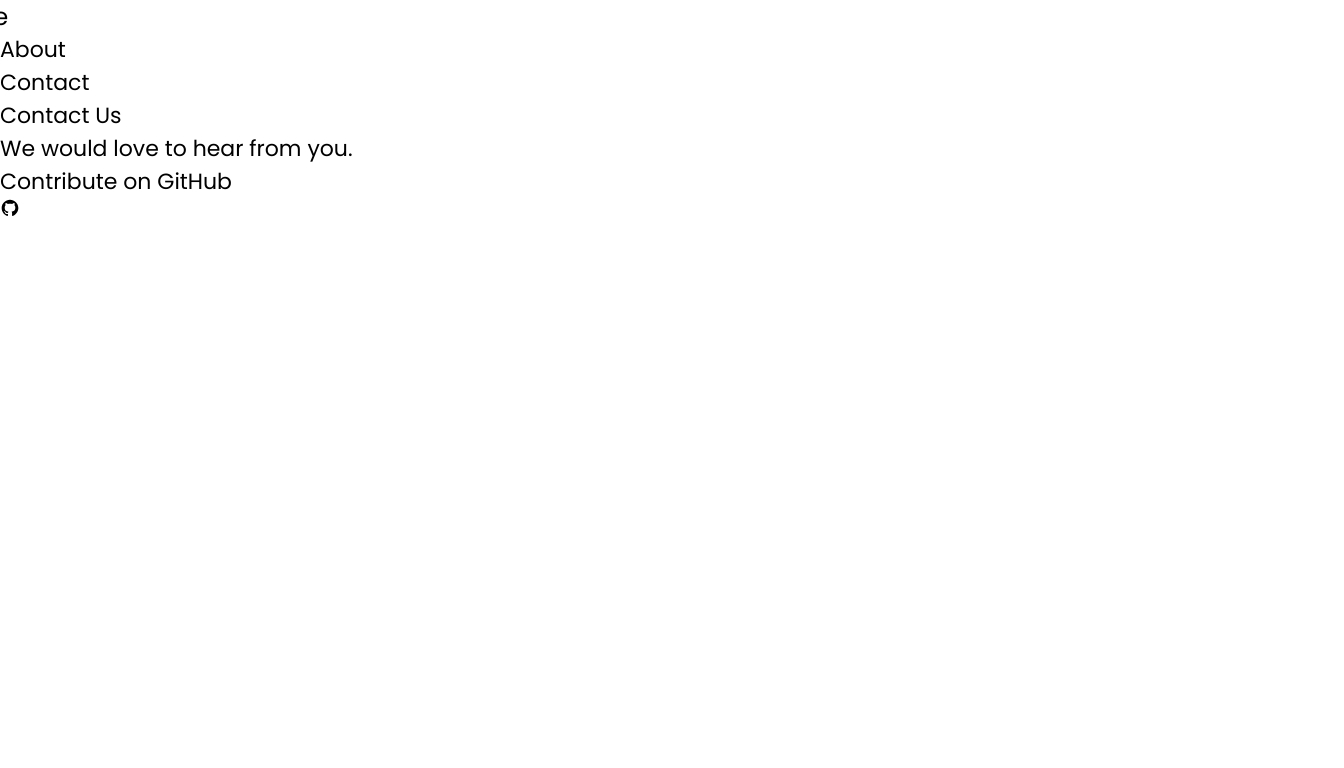
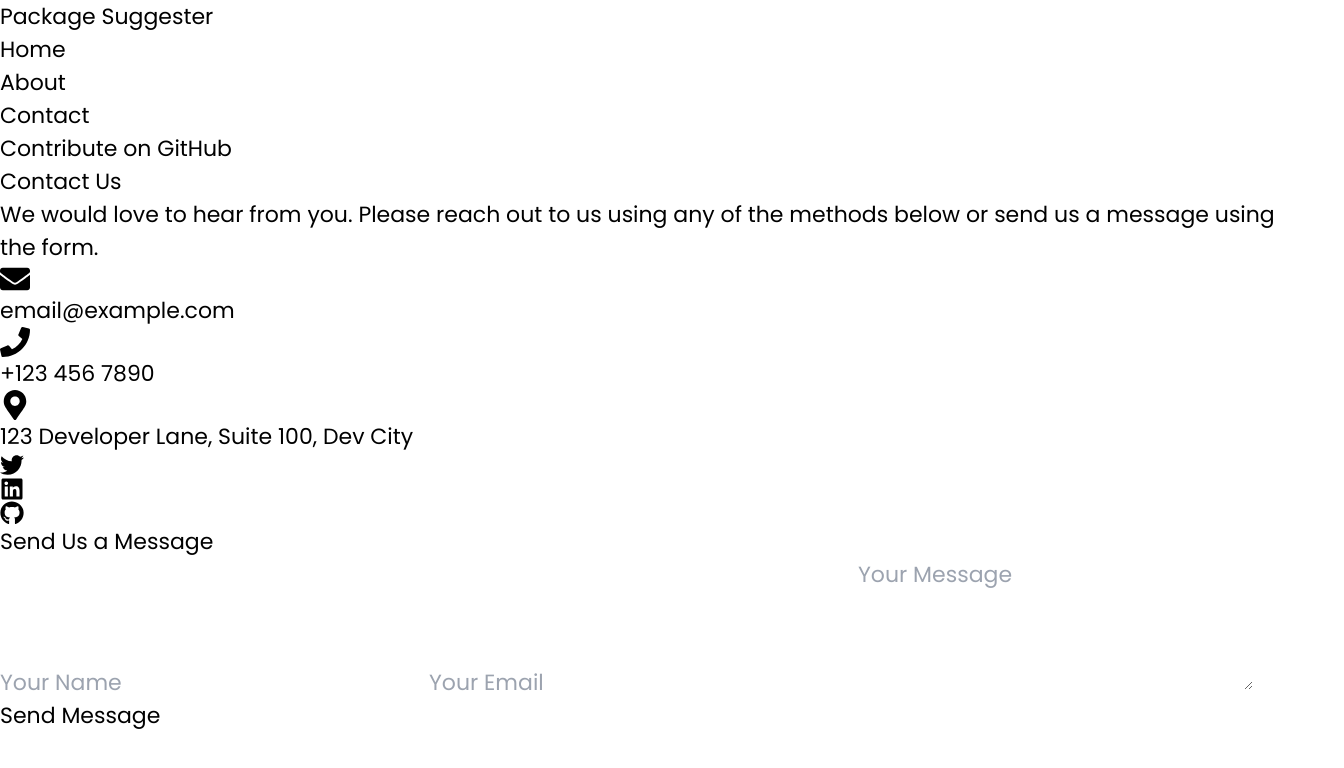
Before and after one commit to Muhammad-Owais-Warsi/NPM-Suggester, a React (Vite) app: page /contact in a window 1280 px wide. Shown: the top 768 px of the page, 1344 px wide, since content can reach past the window. Built offline with nearby package versions, Linux system fonts and the light colour scheme; no server answers; what @nextui-org/react would draw is missing.

Commit message:
updated navbar and contact page

```diff
--- a/src/components/Contact/Contact.tsx
+++ b/src/components/Contact/Contact.tsx
@@ -1,41 +1,102 @@
-// components/Contact/Contact.tsx
 import React from "react";
 import { motion } from "framer-motion";
-import { RiGithubFill } from "react-icons/ri";
+import { FaEnvelope, FaPhone, FaMapMarkerAlt, FaTwitter, FaLinkedin, FaGithub } from "react-icons/fa";
 
 const Contact: React.FC = () => {
-    // Remove scroll bar by applying CSS to the body
+    // Enable scrolling on mount and disable on unmount
     React.useEffect(() => {
-        document.body.style.overflow = 'hidden'; // Disable scrolling on mount
+        document.body.style.overflow = 'auto'; // Re-enable scrolling on mount
         return () => {
-            document.body.style.overflow = 'auto'; // Re-enable scrolling on unmount
+            document.body.style.overflow = 'hidden'; // Disable scrolling on unmount
         };
     }, []);
 
     return (
-        <div className="min-h-screen bg-gradient-to-r from-blue-400 to-violet-600 flex flex-col items-center justify-center text-white">
+        <div className="min-h-screen bg-gradient-to-r from-blue-400 to-violet-600 flex flex-col md:flex-row items-center justify-center text-white">
             <motion.div
                 initial={{ opacity: 0, y: -50 }}
                 animate={{ opacity: 1, y: 0 }}
                 transition={{ duration: 0.5 }}
-                className="text-center"
+                className="text-center md:text-left md:w-1/2 px-8 py-16 md:py-0"
             >
                 <h1 className="text-4xl font-bold mb-6">Contact Us</h1>
                 <p className="text-xl mb-8 max-w-prose">
-                    We would love to hear from you.
+                    We would love to hear from you. Please reach out to us using any of the methods below or send us a message using the form.
                 </p>
+                <div className="flex items-center space-x-4 mb-4">
+                    <FaEnvelope size={30} />
+                    <span className="text-lg">email@example.com</span>
+                </div>
+                <div className="flex items-center space-x-4 mb-4">
+                    <FaPhone size={30} />
+                    <span className="text-lg">+123 456 7890</span>
+                </div>
+                <div className="flex items-center space-x-4 mb-8">
+                    <FaMapMarkerAlt size={30} />
+                    <span className="text-lg">123 Developer Lane, Suite 100, Dev City</span>
+                </div>
+                {/* Social Media Icons */}
+                <div className="flex space-x-4">
+                    <a
+                        href="https://twitter.com/example"
+                        target="_blank"
+                        rel="noopener noreferrer"
+                        className="text-white hover:text-gray-200 transition-colors duration-300"
+                    >
+                        <FaTwitter size={24} />
+                    </a>
+                    <a
+                        href="https://linkedin.com/company/example"
+                        target="_blank"
+                        rel="noopener noreferrer"
+                        className="text-white hover:text-gray-200 transition-colors duration-300"
+                    >
+                        <FaLinkedin size={24} />
+                    </a>
+                    <a
+                        href="https://github.com/example"
+                        target="_blank"
+                        rel="noopener noreferrer"
+                        className="text-white hover:text-gray-200 transition-colors duration-300"
+                    >
+                        <FaGithub size={24} />
+                    </a>
+                </div>
             </motion.div>
-            <motion.a
-                    href="https://github.com/Muhammad-Owais-Warsi/NPM-Suggester"
-                    target="_blank"
-                    rel="noopener noreferrer"
-                    className="inline-flex items-center px-6 py-3 bg-white text-blue-600 font-semibold rounded-md hover:bg-gray-200 transition duration-300"
-                    whileHover={{ scale: 1.05 }}
-                    whileTap={{ scale: 0.95 }}
-                >
-                    Contribute on GitHub
-                    <RiGithubFill className="ml-2" size={20} /> {/* GitHub icon */}
-                </motion.a>
+            {/* Contact Form */}
+            <motion.div
+                initial={{ opacity: 0, scale: 0.8 }}
+                animate={{ opacity: 1, scale: 1 }}
+                transition={{ delay: 0.5, duration: 0.5 }}
+                className="text-center md:text-left md:w-1/2 px-8 py-16 md:py-0 ml-11"
+            >
+                <h2 className="text-xl md:text-3xl font-bold mb-6">
+                    Send Us a Message
+                </h2>
+                <form className="flex flex-col items-center md:items-start space-y-4">
+                    <input
+                        type="text"
+                        placeholder="Your Name"
+                        className="px-4 py-2 w-full md:w-96 rounded-md bg-white text-gray-800 placeholder-gray-500 focus:outline-none focus:ring-2 focus:ring-blue-400"
+                    />
+                    <input
+                        type="email"
+                        placeholder="Your Email"
+                        className="px-4 py-2 w-full md:w-96 rounded-md bg-white text-gray-800 placeholder-gray-500 focus:outline-none focus:ring-2 focus:ring-blue-400"
+                    />
+                    <textarea
+                        placeholder="Your Message"
+                        rows={4}
+                        className="px-4 py-2 w-full md:w-96 rounded-md bg-white text-gray-800 placeholder-gray-500 focus:outline-none focus:ring-2 focus:ring-blue-400"
+                    ></textarea>
+                    <button
+                        type="submit"
+                        className="px-6 py-3 bg-white text-blue-600 font-semibold rounded-md transition duration-300 transform hover:scale-105 hover:bg-gray-200 hover:text-blue-800"
+                    >
+                        Send Message
+                    </button>
+                </form>
+            </motion.div>
         </div>
     );
 };
--- a/src/components/Home/Home.tsx
+++ b/src/components/Home/Home.tsx
@@ -5,7 +5,7 @@ import { RiGithubFill } from "react-icons/ri"; // Import GitHub icon from react-
 
 const Home: React.FC = () => {
     return (
-        <div className="min-h-screen overflow-hidden  bg-gradient-to-r from-blue-400 to-blue-600 flex flex-col items-center justify-center text-white px-4 ">
+        <div className="min-h-screen bg-gradient-to-r from-blue-400 to-blue-600 flex flex-col items-center justify-center text-white px-4 py-7 overflow-y-auto">
             <motion.div
                 initial={{ opacity: 0, y: -50 }}
                 animate={{ opacity: 1, y: 0 }}
@@ -55,17 +55,51 @@ const Home: React.FC = () => {
                 <h2 className="text-xl md:text-3xl font-bold mb-6">
                     Why Use NPM Package Suggester?
                 </h2>
-                <ul className="text-lg md:text-xl list-disc list-inside">
+                <ul className="text-lg md:text-xl list-disc list-inside mb-8">
                     <li className="mb-2">Optimize your project's dependencies.</li>
                     <li className="mb-2">Get recommendations based on your specific needs.</li>
+                    <li className="mb-2">Improve project performance and maintainability.</li>
+                    <li className="mb-2">Stay updated with the latest and most efficient packages.</li>
                 </ul>
+                <h2 className="text-xl md:text-3xl font-bold mb-6">
+                    How It Works
+                </h2>
+                <p className="text-lg md:text-xl mb-8">
+                    NPM Package Suggester leverages advanced algorithms to analyze your project's structure and dependencies. It then provides you with optimized recommendations to enhance your project's efficiency and maintainability.
+                </p>
+                <p className="text-lg md:text-xl mb-8">
+                    Simply start by entering your project details or linking your repository, and let NPM Package Suggester do the rest. It's designed to integrate seamlessly into your workflow, making it easier than ever to manage NPM packages.
+                </p>
+                <motion.div
+                    whileHover={{ scale: 1.05 }}
+                    whileTap={{ scale: 0.95 }}
+                >
+                    <Link
+                        to="/main"
+                        className="inline-block px-6 py-3 bg-white text-blue-600 font-semibold rounded-md hover:bg-gray-200 transition duration-300"
+                    >
+                        Start Optimizing
+                    </Link>
+                </motion.div>
             </motion.div>
             <motion.div
                 initial={{ opacity: 0, scale: 0.8 }}
                 animate={{ opacity: 1, scale: 1 }}
                 transition={{ delay: 0.5, duration: 0.5 }}
-                className="text-center max-w-screen-lg"
+                className="text-center mb-8 max-w-screen-lg"
             >
+                <h2 className="text-xl md:text-3xl font-bold mb-6">
+                    Key Features
+                </h2>
+                <ul className="text-lg md:text-xl list-disc list-inside mb-8">
+                    <li className="mb-2">Real-time package suggestions.</li>
+                    <li className="mb-2">Detailed analysis of package usage.</li>
+                    <li className="mb-2">Integration with popular code editors.</li>
+                    <li className="mb-2">Customizable recommendation settings.</li>
+                </ul>
+                <p className="text-lg md:text-xl mb-4">
+                    Want to contribute? Visit our GitHub repository.
+                </p>
                 <motion.a
                     href="https://github.com/Muhammad-Owais-Warsi/NPM-Suggester"
                     target="_blank"
@@ -78,6 +112,44 @@ const Home: React.FC = () => {
                     <RiGithubFill className="ml-2" size={20} /> {/* GitHub icon */}
                 </motion.a>
             </motion.div>
+            <motion.div
+                initial={{ opacity: 0, scale: 0.8 }}
+                animate={{ opacity: 1, scale: 1 }}
+                transition={{ delay: 0.7, duration: 0.5 }}
+                className="text-center mb-8 max-w-screen-lg"
+            >
+                <h2 className="text-xl md:text-3xl font-bold mb-6">
+                    Testimonials
+                </h2>
+                <p className="text-lg md:text-xl mb-4">
+                    "NPM Package Suggester has significantly improved our project's efficiency. The recommendations are spot-on!" - Developer A
+                </p>
+                <p className="text-lg md:text-xl mb-4">
+                    "A must-have tool for any developer looking to optimize their NPM packages." - Developer B
+                </p>
+                <p className="text-lg md:text-xl mb-4">
+                    "The integration with our workflow was seamless and the benefits were immediate." - Developer C
+                </p>
+            </motion.div>
+            <motion.div
+                initial={{ opacity: 0, scale: 0.8 }}
+                animate={{ opacity: 1, scale: 1 }}
+                transition={{ delay: 0.9, duration: 0.5 }}
+                className="text-center max-w-screen-lg"
+            >
+                <h2 className="text-xl md:text-3xl font-bold mb-6">
+                    Contact Us
+                </h2>
+                <p className="text-lg md:text-xl mb-4">
+                    Have questions or need support? Reach out to us at:
+                </p>
+                <p className="text-lg md:text-xl mb-4">
+                    Email: support@npmsuggester.com
+                </p>
+                <p className="text-lg md:text-xl mb-4">
+                    Phone: +123 456 7890
+                </p>
+            </motion.div>
         </div>
     );
 };
--- a/src/components/Nabvar.tsx
+++ b/src/components/Nabvar.tsx
@@ -1,12 +1,24 @@
-// components/NavBar.tsx
 import React from "react";
 import { Link } from "react-router-dom";
 import { motion } from "framer-motion";
 
 const NavBar: React.FC = () => {
     return (
-        <nav className="bg-blue-600 p-4 shadow-md">
-            <ul className="flex justify-center space-x-6">
+        <nav className="bg-blue-600 p-4 shadow-md flex items-center justify-between">
+            {/* Animated H1 Tag */}
+            <motion.h1
+                initial={{ opacity: 0, y: -20 }}
+                animate={{ opacity: 1, y: 0 }}
+                transition={{ duration: 0.5 }}
+                className="text-white text-2xl font-bold"
+            >
+                <motion.span whileHover={{ scale: 1.1 }} whileTap={{ scale: 0.9 }}>
+                    Package Suggester
+                </motion.span>
+            </motion.h1>
+
+            {/* Navigation Links */}
+            <ul className="flex space-x-6">
                 {["Home", "About", "Contact"].map((text, index) => (
                     <motion.li
                         key={text}
@@ -25,6 +37,23 @@ const NavBar: React.FC = () => {
                     </motion.li>
                 ))}
             </ul>
+
+            {/* GitHub Link */}
+            <motion.div
+                initial={{ opacity: 0, y: -20 }}
+                animate={{ opacity: 1, y: 0 }}
+                transition={{ delay: 0.4, duration: 0.5 }}
+                className="flex items-center"
+            >
+                <a
+                    href="https://github.com/Muhammad-Owais-Warsi/NPM-Suggester"
+                    target="_blank"
+                    rel="noopener noreferrer"
+                    className="text-white hover:text-gray-200 transition-colors duration-300 flex items-center"
+                >
+                    Contribute on GitHub
+                </a>
+            </motion.div>
         </nav>
     );
 };
--- a/src/components/main.tsx
+++ b/src/components/main.tsx
@@ -42,14 +42,14 @@ const Main: React.FC = () => {
     };
 
     return (
-        <div className="flex justify-center ">
+        <div className="relative flex flex-col justify-center items-center min-h-screen bg-gradient-to-r from-blue-400 to-blue-600 px-4 py-8">
             <motion.div
                 initial={{ opacity: 0, y: -50 }}
                 animate={{ opacity: 1, y: 0 }}
                 transition={{ duration: 0.5 }}
-                className="text-center p-8 rounded-lg max-w-lg w-full"
+                className="w-full max-w-xl bg-white bg-opacity-60 backdrop-filter backdrop-blur-lg p-8 rounded-lg shadow-lg"
             >
-                <div className="mb-6">
+                <div className="mb-6 text-center">
                     <p className="text-3xl font-bold text-blue-600">NPM Package Suggester</p>
                 </div>
 
@@ -71,10 +71,10 @@ const Main: React.FC = () => {
                     initial={{ opacity: 0, scale: 0.8 }}
                     animate={{ opacity: 1, scale: 1 }}
                     transition={{ delay: 0.4, duration: 0.5 }}
-                    className="mb-6"
+                    className="mb-6 text-center"
                 >
                     <button
-                        className="px-4 py-2 bg-blue-600 text-white font-semibold rounded-md hover:bg-blue-700 transition duration-300"
+                        className="w-full px-4 py-2 bg-blue-600 text-white font-semibold rounded-md hover:bg-blue-700 transition duration-300 flex justify-center items-center"
                         onClick={generateResponse}
                         disabled={loading}
                     >
@@ -100,8 +100,9 @@ const Main: React.FC = () => {
                         ))
                     ) : null}
                 </motion.div>
+            </motion.div>
 
-                <div className="fixed bottom-4 right-4 shadow-md">
+            <div className="absolute bottom-4 right-4">
                 {/* Placeholder for external link */}
                 <a href="https://www.producthunt.com/posts/npm-suggester?embed=true&utm_source=badge-featured&utm_medium=badge&utm_souce=badge-npm&#0045;suggester" target="_blank">
                     <img
@@ -111,7 +112,6 @@ const Main: React.FC = () => {
                     />
                 </a>
             </div>
-            </motion.div>
         </div>
     );
 };
```
Also changed, not shown: 1 other file (tests, documents, lock files or other folders). Lines whose indentation alone changed are shown as unchanged.
